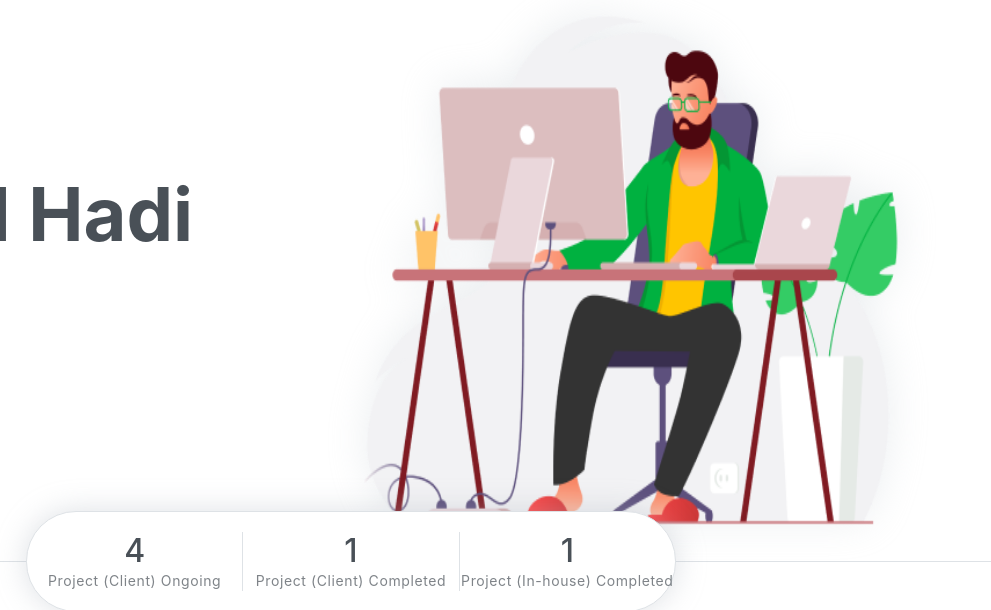
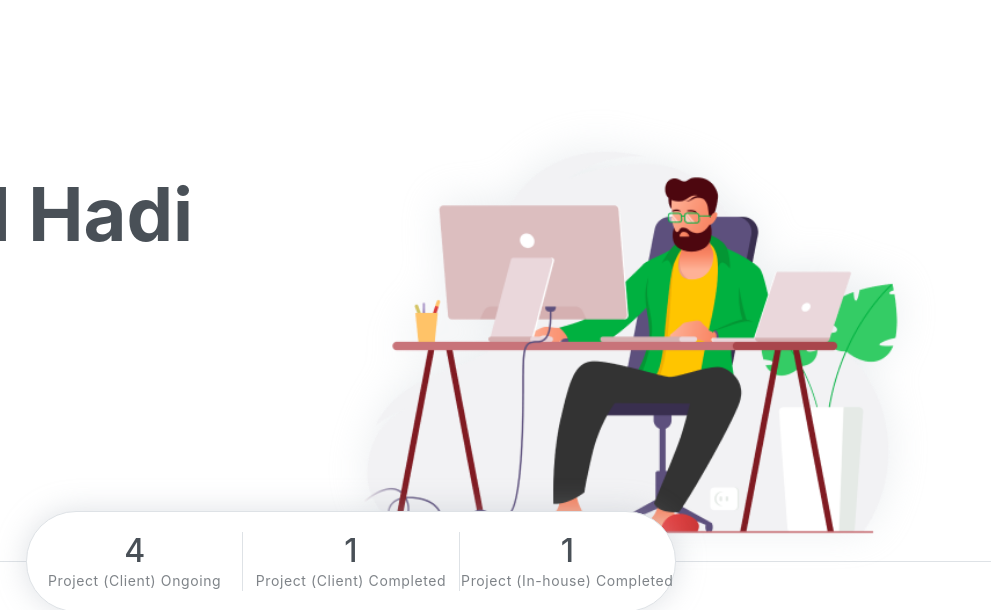
Before and after one commit to fateh97/fateh97.github.io, a plain HTML site: page index.html in a window 1280 px wide. Shown: the part 190-800 px from the top of the page, 289-1280 px from the left. Drawn offline with Linux system fonts and the light colour scheme.

Commit message:
Update index.html

```diff
--- a/index.html
+++ b/index.html
@@ -60,7 +60,7 @@
                 </div>
             </div>
             <div class="img-holder">
-                <img src="assets/imgs/web_developer2.png" style="height: 600px;" alt="">
+                <img src="assets/imgs/web_developer2.png" alt="">
             </div>
         </div>
 
```
